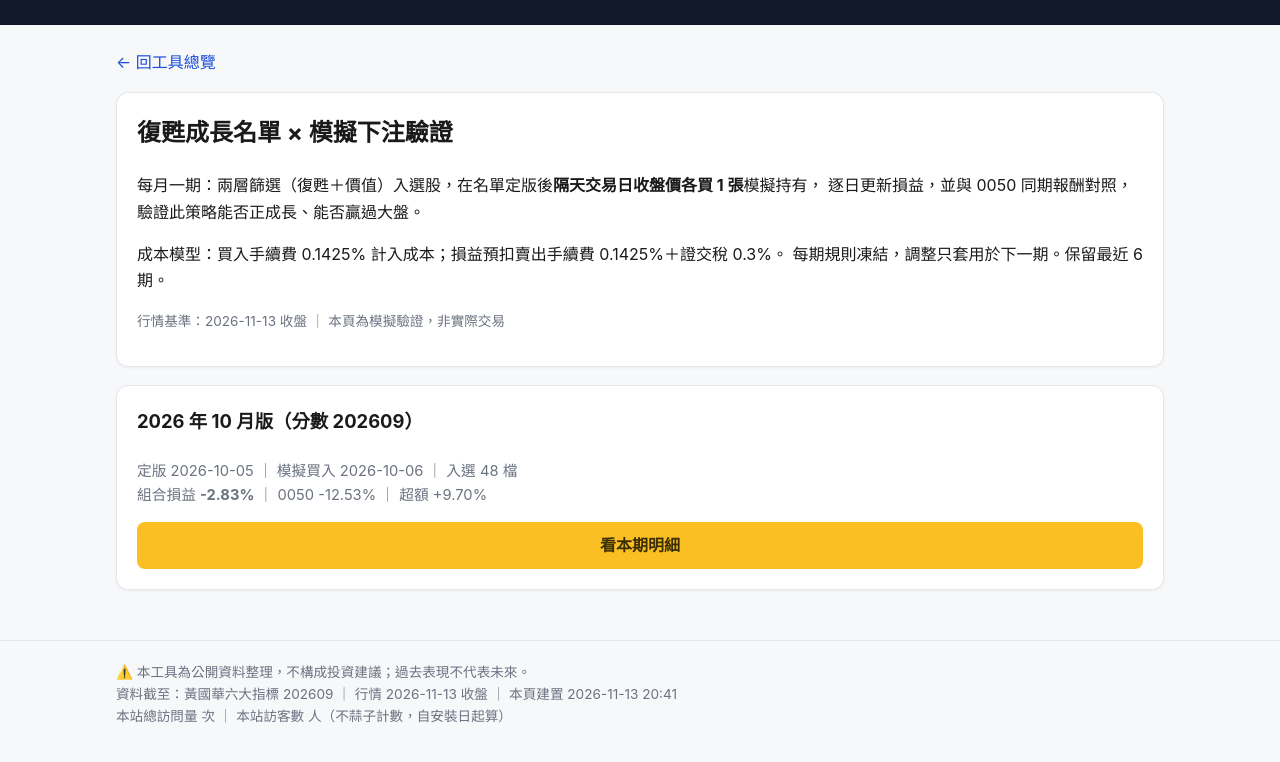
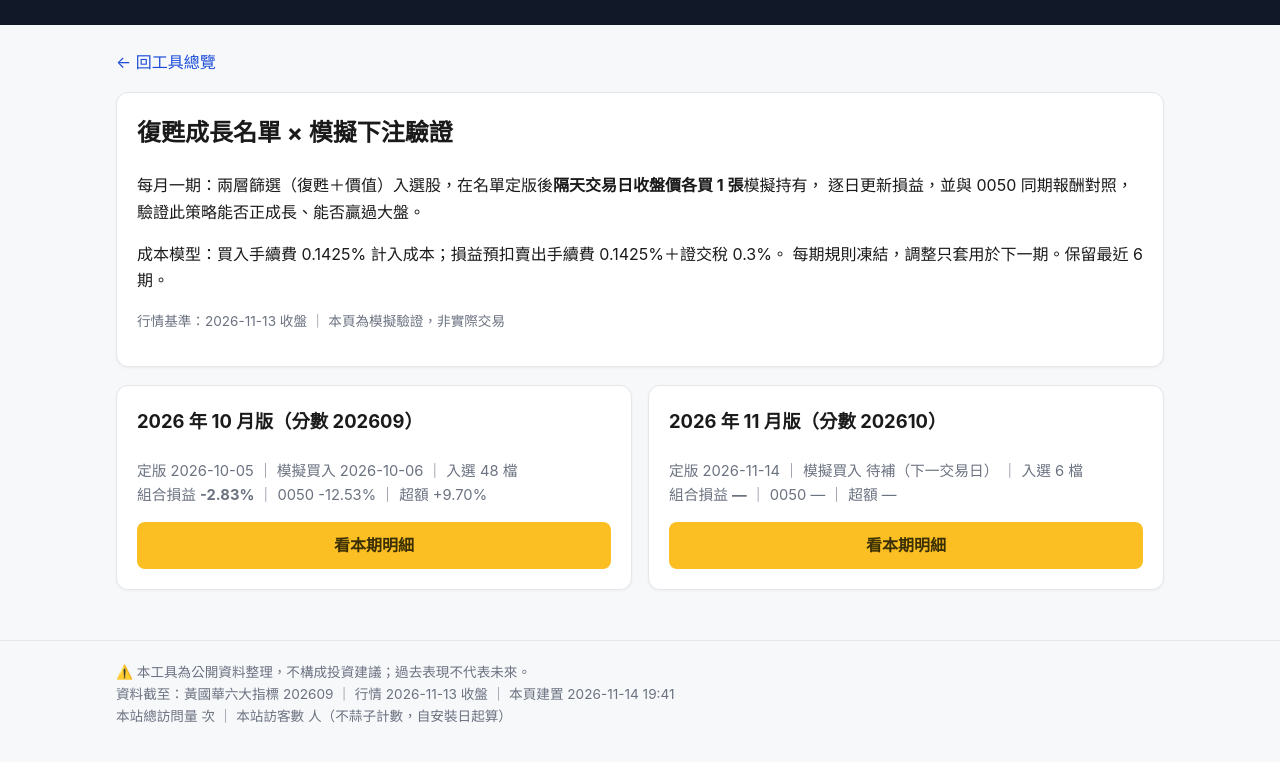
Before and after one commit to nokme1227/tw-stock-toolhub, a plain HTML site: page tools/list.html in a window 1280 px wide. Shown: the part 104-866 px from the top of the page. Drawn offline with Linux system fonts and the light colour scheme; some packages are replaced by stand-ins of ours; a script that the page names is missing.

Commit message:
site: 復甦成長新期別 202611（分數月 202610，入選 6 檔）

```diff
--- a/tools/list.html
+++ b/tools/list.html
@@ -28,11 +28,17 @@
 <p>定版 2026-10-05 ｜ 模擬買入 2026-10-06 ｜ 入選 48 檔<br>
 組合損益 <b><span class="down">-2.83%</span></b> ｜ 0050 <span class="down">-12.53%</span> ｜ 超額 <span class="up">+9.70%</span></p>
 <a class="btn" href="list-202610.html">看本期明細</a>
+</div>
+<div class="card tool-card">
+<h3>2026 年 11 月版（分數 202610）</h3>
+<p>定版 2026-11-14 ｜ 模擬買入 待補（下一交易日） ｜ 入選 6 檔<br>
+組合損益 <b>—</b> ｜ 0050 — ｜ 超額 —</p>
+<a class="btn" href="list-202611.html">看本期明細</a>
 </div></div>
 </div>
 <footer class="site"><div class="wrap">
 <div>⚠️ 本工具為公開資料整理，不構成投資建議；過去表現不代表未來。</div>
-<div class="meta">資料截至：黃國華六大指標 202609 ｜ 行情 2026-11-13 收盤 ｜ 本頁建置 2026-11-13 20:41</div>
+<div class="meta">資料截至：黃國華六大指標 202609 ｜ 行情 2026-11-13 收盤 ｜ 本頁建置 2026-11-14 19:41</div>
 <div class="meta">本站總訪問量 <span id="busuanzi_value_site_pv"></span> 次 ｜ 本站訪客數 <span id="busuanzi_value_site_uv"></span> 人（不蒜子計數，自安裝日起算）</div>
 </div></footer>
 <script async src="//busuanzi.ibruce.info/busuanzi/2.3/busuanzi.pure.mini.js"></script>
```
